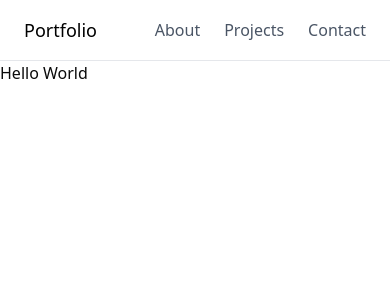
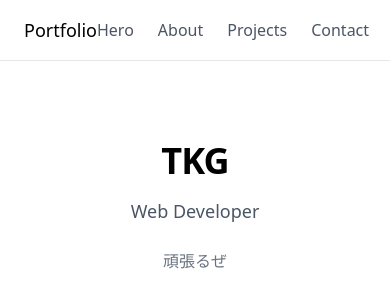
Before and after one commit to TKtkGg/portfolio, a Next.js app: page / in a window 390 px wide. Shown: the top 308 px of the page. Built offline with nearby package versions, Linux system fonts and the light colour scheme.

Commit message:
Hero(仮)作成

```diff
--- a/src/app/page.tsx
+++ b/src/app/page.tsx
@@ -1,9 +1,9 @@
-import Image from "next/image";
+import Hero from "@/features/hero/Hero";
 
 export default function Home() {
   return (
     <div>
-      <h1>Hello World</h1>
+      <Hero />
     </div>
   );
 }
--- a/src/components/Navbar.tsx
+++ b/src/components/Navbar.tsx
@@ -9,19 +9,24 @@ export default function Navbar() {
                 </Link>
                 <ul className="flex gap-6">
                     <li>
-                        <Link href="/about" className="text-gray-600 hover:text-black">
-                            About
-                        </Link>
+                        <a href="#" className="text-gray-600 hover:text-black">
+                            Hero
+                        </a>
                     </li>
                     <li>
-                        <Link href="/projects" className="text-gray-600 hover:text-black">
-                            Projects
-                        </Link>
+                        <a href="#about" className="text-gray-600 hover:text-black">
+                            About
+                        </a>
                     </li>
                     <li>
-                        <Link href="/contact" className="text-gray-600 hover:text-black">
+                        <a href="#projects" className="text-gray-600 hover:text-black">
+                            Projects
+                        </a>
+                    </li>
+                    <li>
+                        <a href="#contact" className="text-gray-600 hover:text-black">
                             Contact
-                        </Link>
+                        </a>
                     </li>
                 </ul>
             </div>
--- /dev/null
+++ b/src/features/hero/Hero.tsx
@@ -0,0 +1,15 @@
+export default function Hero() {
+    return(
+        <section className="flex min-h[70vh] flex-col items-center justify-center px-6 py-20">
+            <h1 className="text-center text-4xl font-bold tracking-tight text-black md:text-5xl">
+                TKG
+            </h1>
+            <p className="mt-4 text-center text-lg text-gray-600">
+                Web Developer
+            </p>
+            <p className="mt-6 max-w-xl text-center text-gray-500">
+                頑張るぜ
+            </p>
+        </section>
+    );
+}
```
